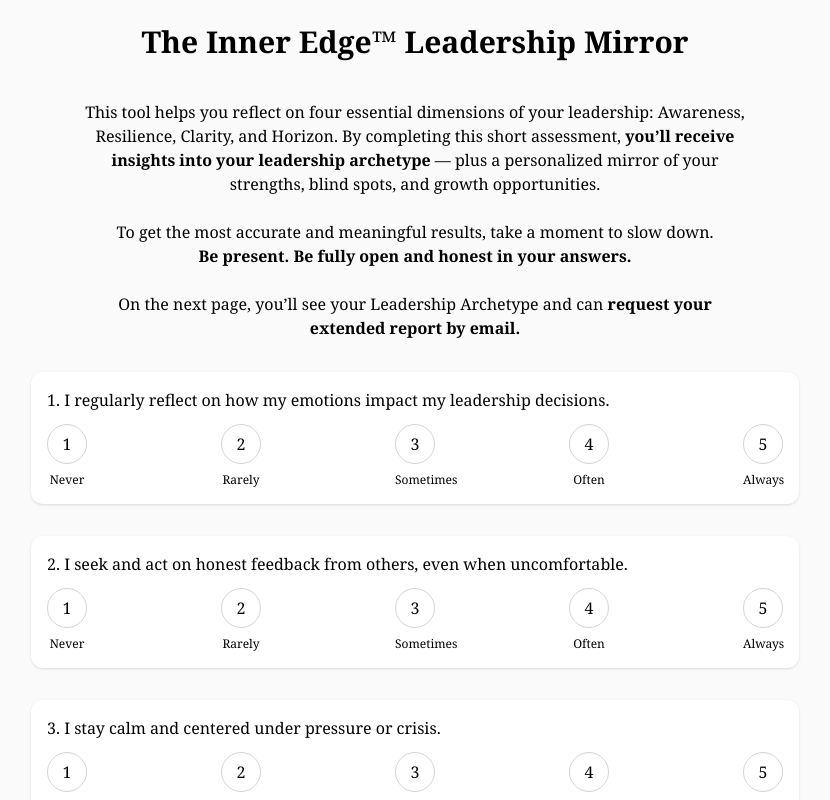
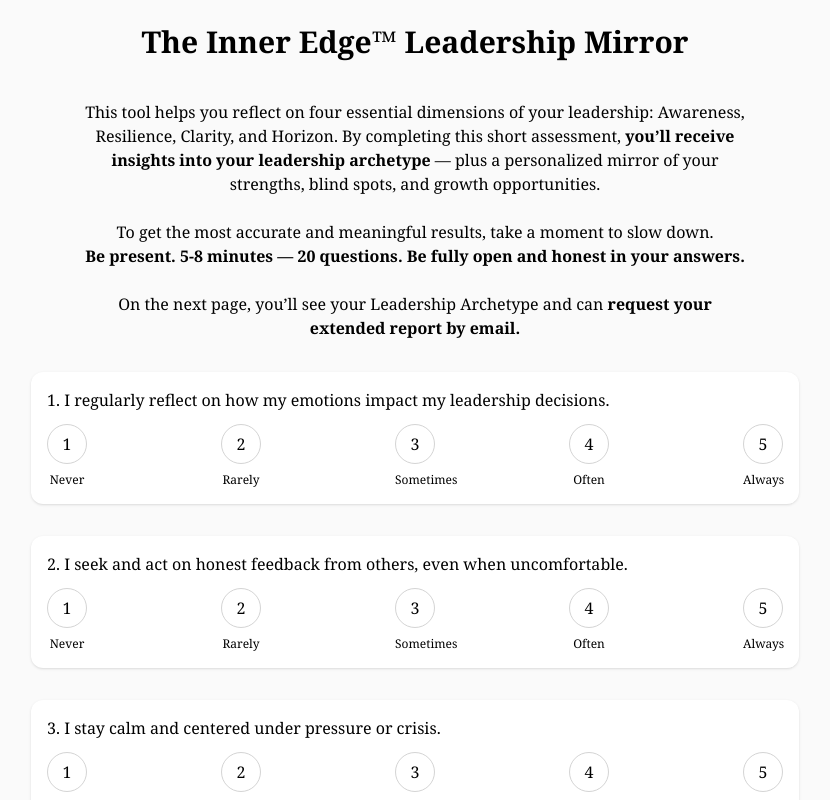
Before and after one commit to Laszlobella/inner-edge-leadership-mirror, a Next.js app: page / in a window 1280 px wide. Shown: the top 800 px of the page, without its empty margins (225-1055 px from the left). Built offline with nearby package versions, Linux system fonts and the light colour scheme.

Commit message:
Text update in description

```diff
--- a/app/page.js
+++ b/app/page.js
@@ -275,7 +275,7 @@
             This tool helps you reflect on four essential dimensions of your leadership: Awareness, Resilience, Clarity, and Horizon.
             By completing this short assessment, <span className="font-bold">you’ll receive insights into your leadership archetype</span> —
             plus a personalized mirror of your strengths, blind spots, and growth opportunities.<br /><br />
-            To get the most accurate and meaningful results, take a moment to slow down.<br /><strong>Be present. Be fully open and honest in your answers.</strong><br /><br />
+            To get the most accurate and meaningful results, take a moment to slow down.<br /><strong>Be present. 5-8 minutes — 20 questions. Be fully open and honest in your answers.</strong><br /><br />
             On the next page, you’ll see your Leadership Archetype and can <strong>request your extended report by email.</strong>
           </p>
 
```
